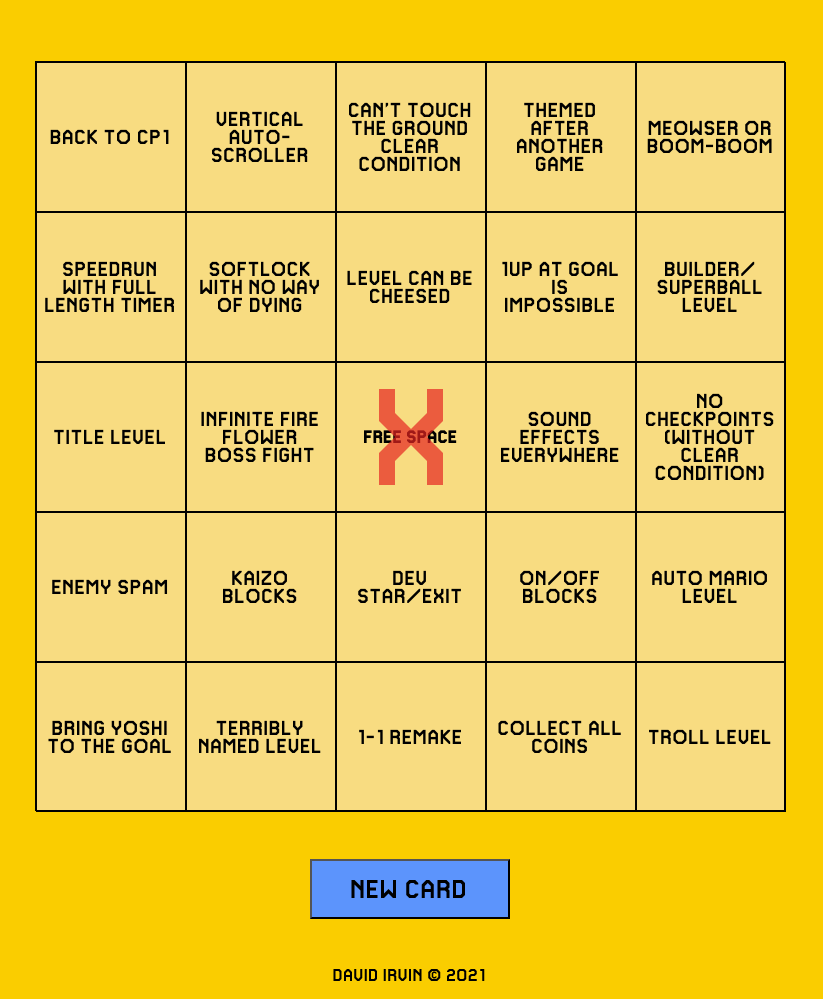
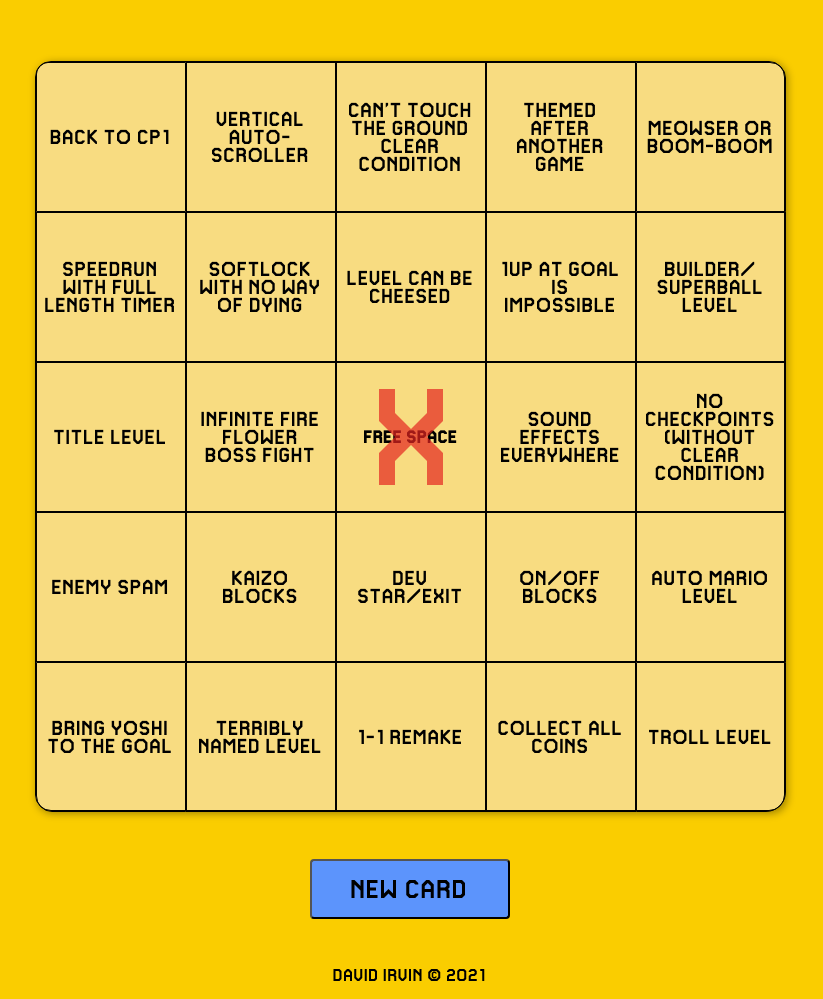
Before and after one commit to PsiKai/mario-maker-bingo-card, a plain HTML site: page index.html in a window 1280 px wide. Shown: the part 326-1325 px from the top of the page, without its empty margins (230-1053 px from the left). Drawn offline with nearby package versions, Linux system fonts and the light colour scheme.

Commit message:
adds scrollbar and border-radius

```diff
--- a/bingo.css
+++ b/bingo.css
@@ -5,6 +5,24 @@
 
 * {
   box-sizing: border-box;
+}
+
+html {
+  scrollbar-width: 8px;
+  scrollbar-color: #6a0400 #ffd987;
+}
+
+::-webkit-scrollbar {
+  width: 8px;
+}
+
+::-webkit-scrollbar-track {
+  background: #ffd987;
+}
+
+::-webkit-scrollbar-thumb {
+  background: #6a0400;
+  border-radius: 4px;
 }
 
 body {
@@ -25,6 +43,8 @@ body {
   grid-template-columns: repeat(5, 150px);
   cursor: pointer;
   border: 1px solid black;
+  border-radius: 16px;
+  box-shadow: 2px 2px 8px 0 rgba(0, 0, 0, 0.4);
   animation: fade-in 100ms ease-in-out forwards;
 }
 
@@ -45,9 +65,21 @@ body {
   padding: 0.5rem;
 }
 
-/* .bingo-square:nth-of-type(n) {
-  grid-area: n;
-} */
+.bingo-square:nth-of-type(1) {
+  border-top-left-radius: 12px;
+}
+
+.bingo-square:nth-of-type(5) {
+  border-top-right-radius: 16px;
+}
+
+.bingo-square:nth-of-type(20) {
+  border-bottom-left-radius: 16px;
+}
+
+.bingo-square:nth-of-type(24) {
+  border-bottom-right-radius: 20px;
+}
 
 button {
   width: 200px;
@@ -57,15 +89,12 @@ button {
   font-family: inherit;
   background-color: #5c94fc;
   font-size: 1.5rem;
+  border-radius: 4px;
 }
 
 button:focus,
 button:active {
   outline: none;
-}
-
-.cross-off {
-  /* opacity: 0.2; */
 }
 
 .cross-off::after,
@@ -74,7 +103,7 @@ button:active {
   position: absolute;
   font-size: 8rem;
   color: #e52521;
-  opacity: 0.7 !important;
+  opacity: 0.7;
   display: inline-block;
   width: 4rem;
   animation: fade-opaque 100ms ease forwards;
```
